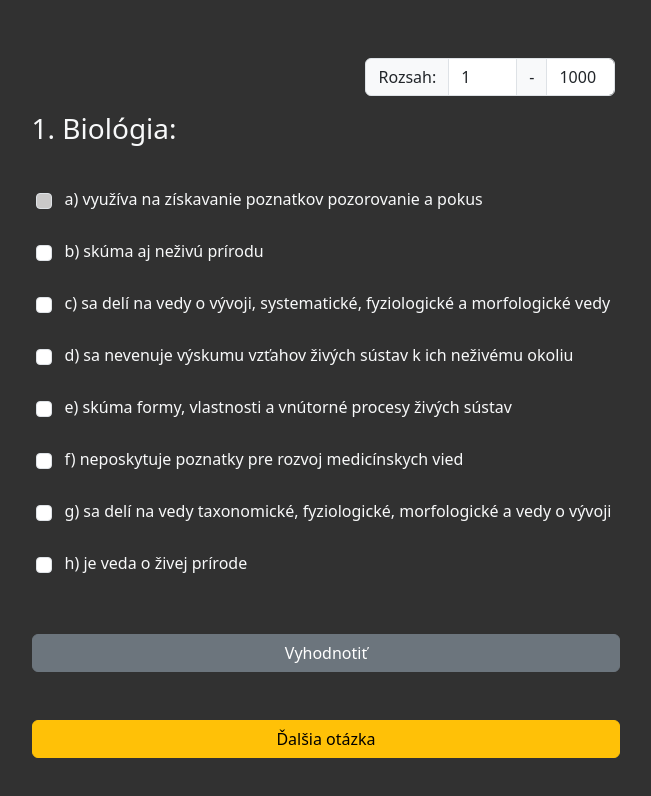
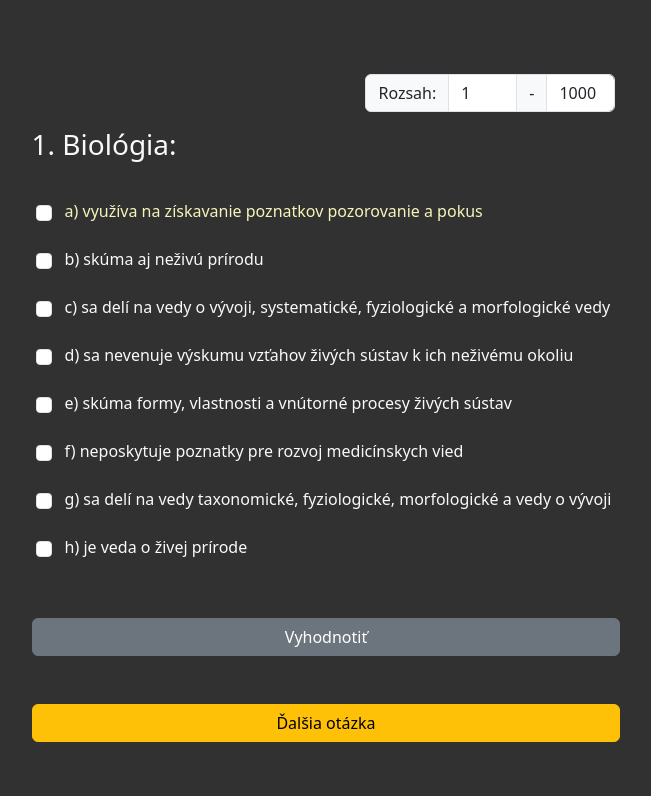
Before and after one commit to demoMedTest/demoMTest, a React (Vite) app: page / in a window 1280 px wide. In both pictures the pointer is over the label 587 px from the left and 198 px from the top of the page. Shown: the top 796 px of the page, without its empty margins (314-965 px from the left). Built offline with nearby package versions, Linux system fonts and the light colour scheme.

Commit message:
color change on hover, gap adj

```diff
--- a/src/App.css
+++ b/src/App.css
@@ -13,11 +13,11 @@
 
 .hvrOption:hover {
   cursor: pointer;
-  background-color: rgb(202, 201, 201);
 }
 
 .hvrOpt:hover{
   cursor: pointer;
+  color: rgb(245, 245, 187);
 }
 .form-check-input {
   float: left;
--- a/src/components/Question.jsx
+++ b/src/components/Question.jsx
@@ -177,7 +177,7 @@ export default function Question() {
                 .filter(([key]) => key !== "q" && key !== "number")
                 .map(([key, value]) => (
                   <div
-                    className="form-check d-flex align-items-center p-1 mt-2"
+                    className="form-check d-flex align-items-center p-1 mt-1"
                     key={key}
                   >
                     <input
```
Also changed, not shown: 1 other file (tests, documents, lock files or other folders).
